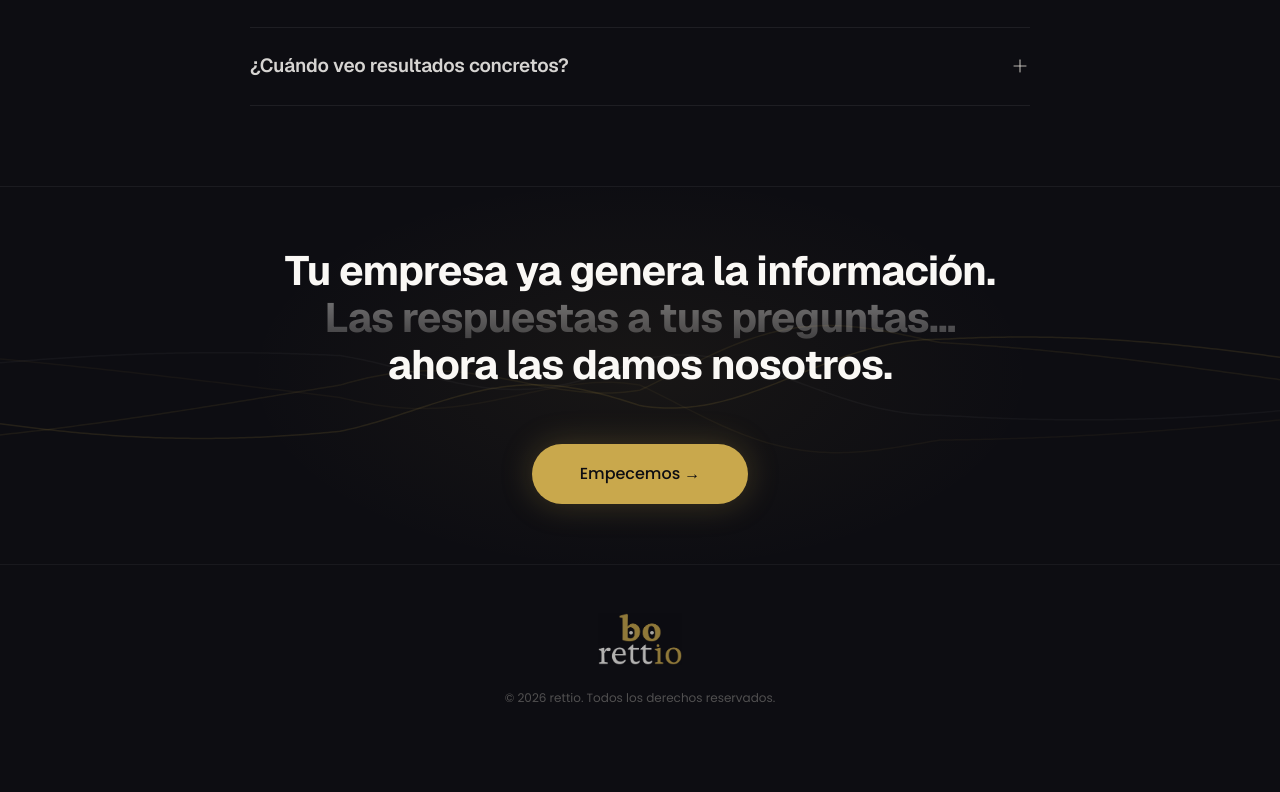
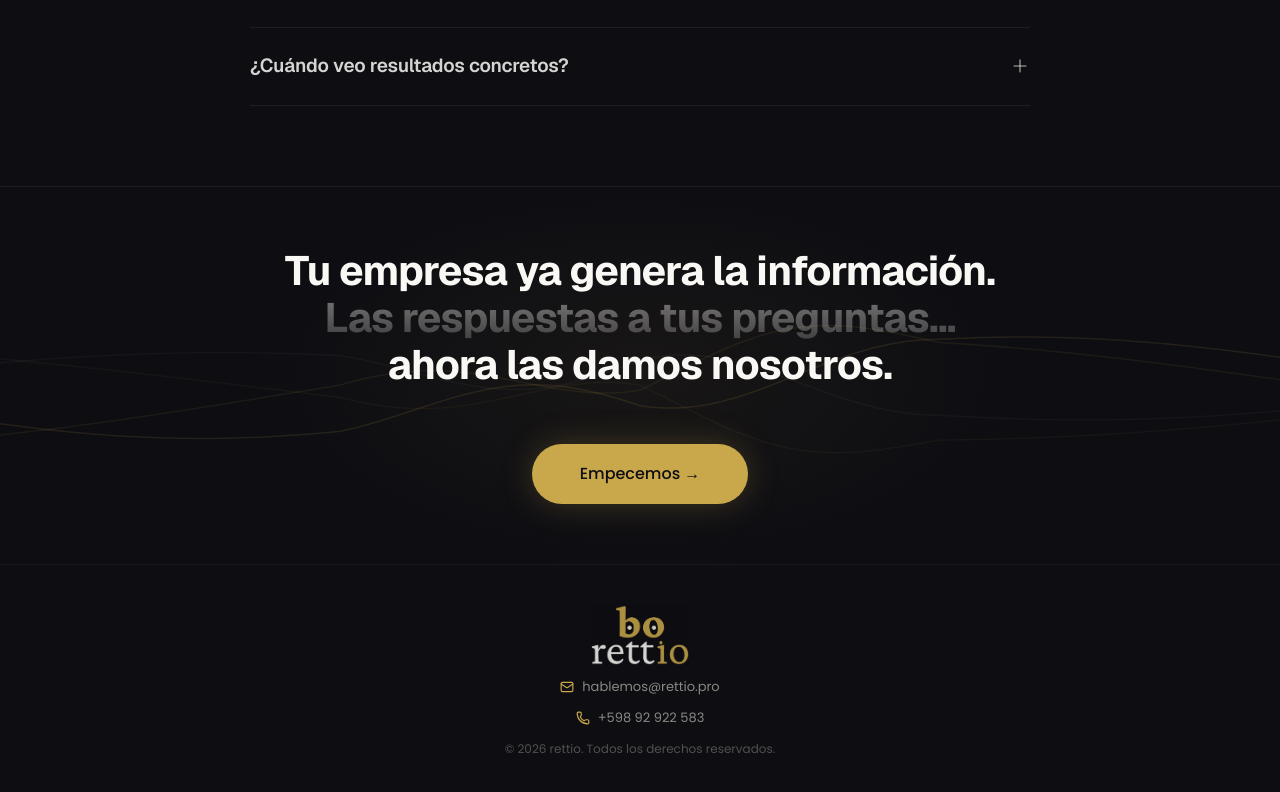
Before and after one commit to aalarcon-ok/rettio, a Next.js app: page / in a window 1280 px wide. Shown: the part 3186-3978 px from the top of the page. Before the commit the page ends 3925 px from the top, so only its background shows below. Built offline with nearby package versions, Linux system fonts and the light colour scheme.

Commit message:
feat: footer con contacto

```diff
--- a/src/components/ui/cta-final.tsx
+++ b/src/components/ui/cta-final.tsx
@@ -1,6 +1,7 @@
 "use client";
 import { useEffect, useRef } from "react";
 import { motion } from "framer-motion";
+import { Mail, Phone } from "lucide-react";
 
 const itemVariants = {
   hidden: { opacity: 0, y: 24 },
@@ -211,11 +212,14 @@ export function CTAFinal() {
         </div>
       </section>
 
-      {/* Footer con logo completo */}
+      {/* Footer */}
       <footer style={{
         backgroundColor: "#0D0D12",
         borderTop: "1px solid rgba(255,255,255,0.05)",
-        padding: "48px 24px 32px",
+        paddingTop: "40px",
+        paddingBottom: "40px",
+        paddingLeft: "24px",
+        paddingRight: "24px",
       }}>
         <div style={{
           maxWidth: "1100px",
@@ -223,18 +227,53 @@ export function CTAFinal() {
           display: "flex",
           flexDirection: "column",
           alignItems: "center",
-          gap: "24px",
+          gap: "12px",
         }}>
           <img
             src="/assets/logo_obsidiana_champan_completo_cropped.png"
             alt="rettio"
             style={{
-              height: "52px",
+              height: "60px",
               width: "auto",
               objectFit: "contain",
-              opacity: 0.7,
+              opacity: 0.85,
             }}
           />
+
+          <a
+            href="mailto:hablemos@rettio.pro"
+            style={{
+              display: "inline-flex",
+              alignItems: "center",
+              gap: "8px",
+              fontFamily: "'Poppins', sans-serif",
+              fontSize: "13px",
+              color: "rgba(239,236,226,0.55)",
+              textDecoration: "none",
+            }}
+          >
+            <Mail size={14} color="#C9A84C" />
+            hablemos@rettio.pro
+          </a>
+
+          <a
+            href="https://wa.me/59892922583"
+            target="_blank"
+            rel="noopener noreferrer"
+            style={{
+              display: "inline-flex",
+              alignItems: "center",
+              gap: "8px",
+              fontFamily: "'Poppins', sans-serif",
+              fontSize: "13px",
+              color: "rgba(239,236,226,0.55)",
+              textDecoration: "none",
+            }}
+          >
+            <Phone size={14} color="#C9A84C" />
+            +598 92 922 583
+          </a>
+
           <span style={{
             fontFamily: "'Poppins', sans-serif",
             fontSize: "12px",
```
